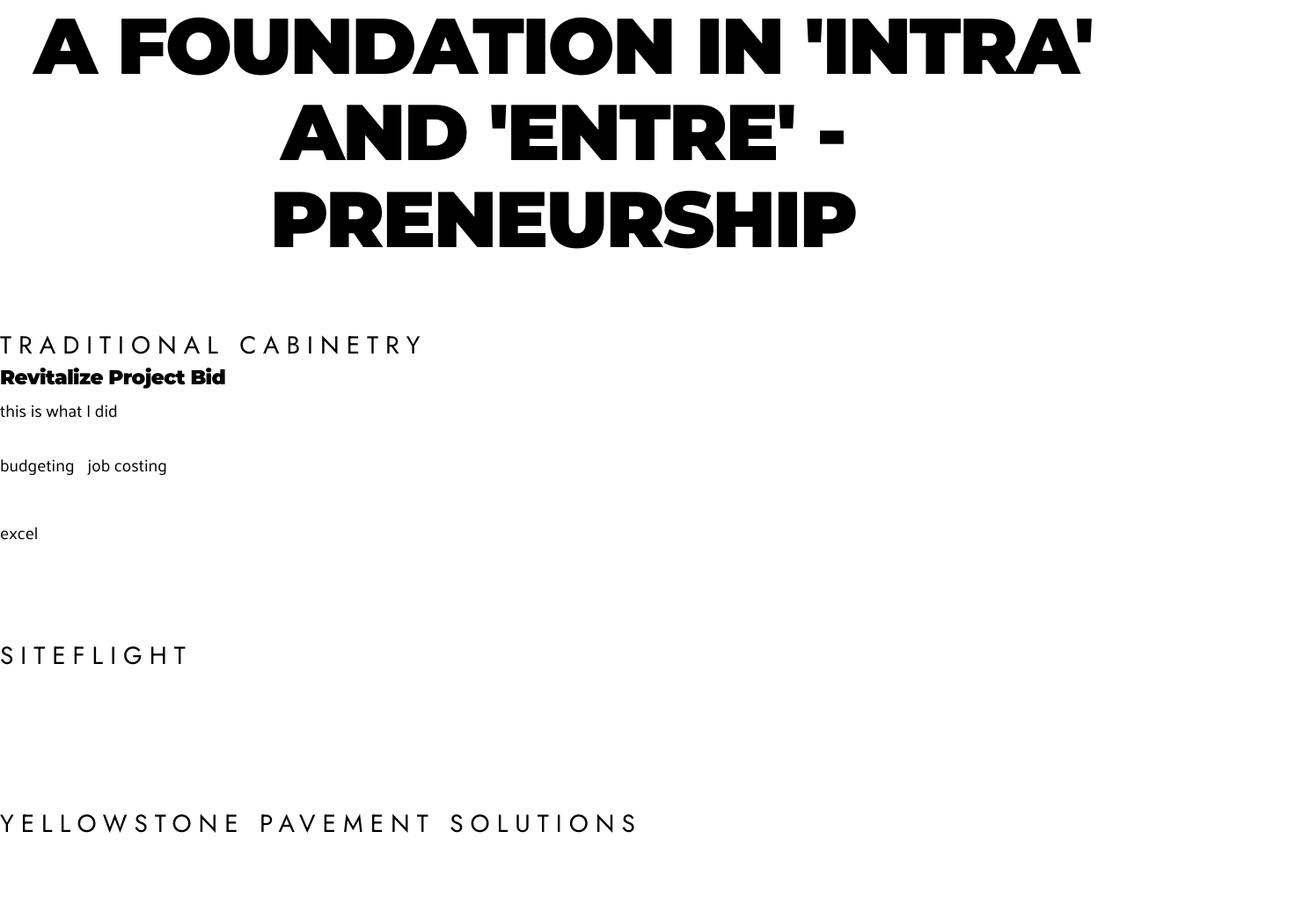
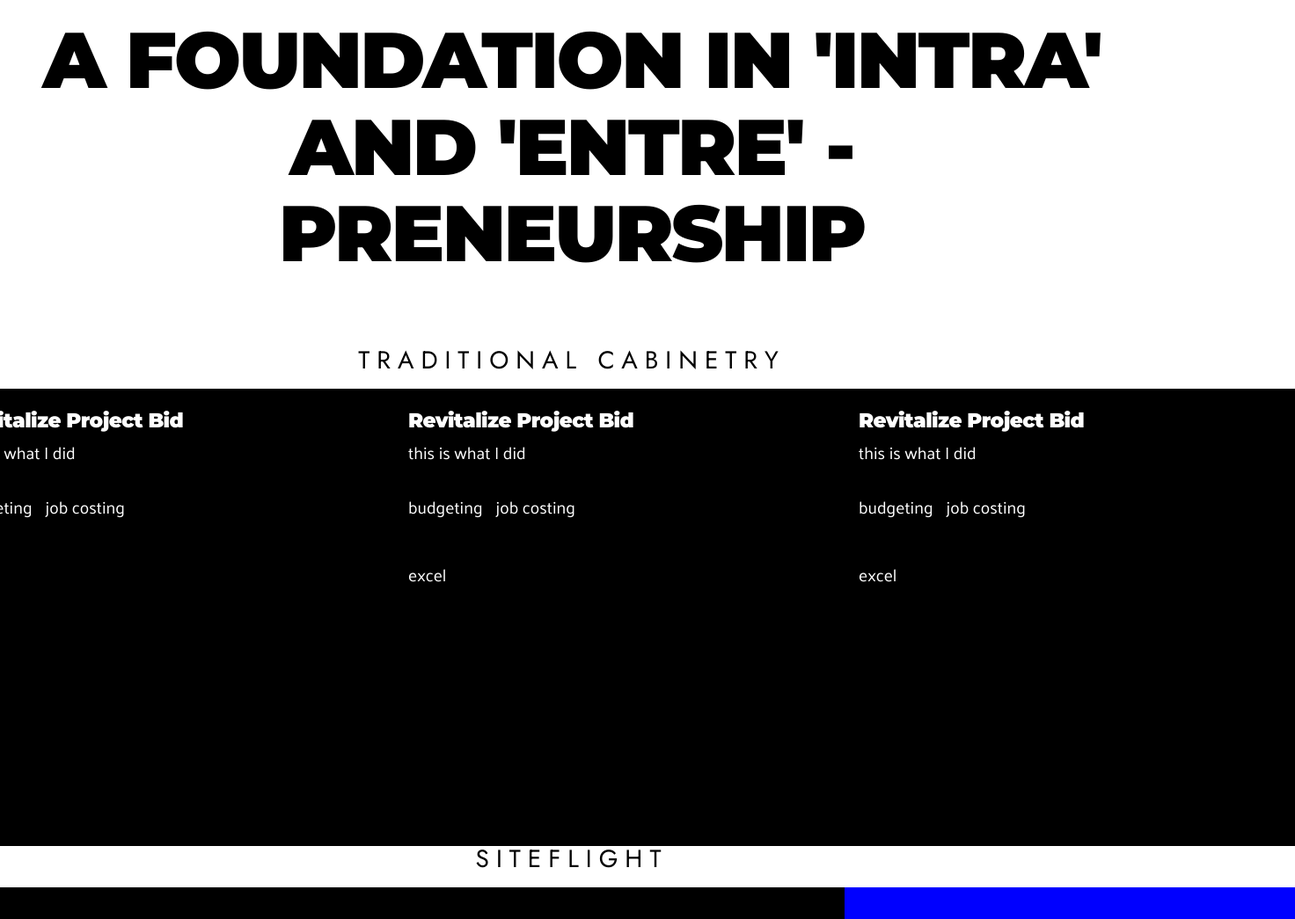
Before and after one commit to gervy28/nate-portfolio-2022, a Gatsby site: page / in a window 1280 px wide. Shown: the part 2355-3400 px from the top of the page at 88% size, 1472 px wide, since content can reach past the window. Built offline with nearby package versions, Linux system fonts and the light colour scheme; Gatsby itself is replaced by a stand-in of ours; a web font is replaced by a local one.

Commit message:
feature graphql query to portfolio

```diff
--- a/content/resume/structured-resume.json
+++ b/content/resume/structured-resume.json
@@ -13,18 +13,33 @@
       "highlights": [
         {
           "projectName":"Revitalize Project Bid",
-          "image":"../images/portfolio-images/excel-revised-bid.jpg",
+          "image":"../images/excel-revised-bid.jpg",
           "description":"this is what I did",
           "skills":[ "budgeting", "job costing"],
           "tools":["excel"]
         },
         {
-          "projectName":"",
-          "image":"",
-          "description":"",
-          "skills":[],
-          "tools":[]
+          "projectName":"Revitalize Project Bid",
+          "image":"../images/excel-revised-bid.jpg",
+          "description":"this is what I did",
+          "skills":[ "budgeting", "job costing"],
+          "tools":["excel"]
+        },
+        {
+          "projectName":"Revitalize Project Bid",
+          "image":"../images/excel-revised-bid.jpg",
+          "description":"this is what I did",
+          "skills":[ "budgeting", "job costing"],
+          "tools":["excel"]
+        },
+        {
+          "projectName":"Revitalize Project Bid",
+          "image":"../images/excel-revised-bid.jpg",
+          "description":"this is what I did",
+          "skills":[ "budgeting", "job costing"],
+          "tools":["excel"]
         }
+
       ],
       "reference": [
         {
--- a/src/components/visual-portfolio.js
+++ b/src/components/visual-portfolio.js
@@ -9,37 +9,57 @@
  import * as visualPortfolioStyles from "./visual-portfolio.module.css"
  import JSONData from "../../content/resume/structured-resume.json"
  import { GatsbyImage, getImage } from "gatsby-plugin-image"
- import { StaticQuery, graphql } from "gatsby"
+ import { useStaticQuery, graphql } from "gatsby"
 
 
  const VisualPortfolio = () => {
-  const jobs = JSONData['work'];
-  // const data = useStaticQuery(graphql`
-  //   query ResumeQuery {
-  //     site {
-  //       siteMetadata {
-  //         resume {
-  //           technology_skills,
-  //           knowledge_domains,
-  //           tools,
-  //           soft_skills
-  //         }
-  //       }
-  //     }
-  //   }
-  // `)
+  // const jobs = JSONData['work'];
+  const data = useStaticQuery(graphql`
+    query Resume {
+      resumeJson {
+        work {
+          company
+          description
+          endDate
+          startDate
+          logo
+          position
+          name
+          location
+          summary
+          url
+          website
+          reference {
+            review
+            reviewer
+          }
+          highlights {
+            description
+            image
+            projectName
+            skills
+            tools
+          }
+        }
+      }
+    }
+  `)
+
+  const testImage = data.resumeJson.work[0].highlights[0].image
+  const myImage = getImage(testImage);
+
 
    return (
     <section className={visualPortfolioStyles.portfolio_section_container}>
       <h2 className="title_large">A FOUNDATION IN 'INTRA' AND 'ENTRE' - PRENEURSHIP</h2>
-        {jobs.map(entry => {
+        {data.resumeJson.work.map(entry => {
           return (
             <div>
               <h3 className="title_stretched">{entry["name"]}</h3>
               <div className={visualPortfolioStyles.portfolio_items_wrapper}>
                 {entry['highlights'].map(highlight => {
                   return (
-                    <div >
+                    <div className={visualPortfolioStyles.portfolio_item}>
                       <h4>{highlight.projectName}</h4>
                       <p>{highlight.description}</p>
                       <ul>
--- a/src/components/visual-portfolio.module.css
+++ b/src/components/visual-portfolio.module.css
@@ -2,6 +2,25 @@
   text-align: center;
 }
 
+.portfolio_section_container > div h3{
+  text-align: center;
+  margin-bottom: 1rem;
+}
+
 .portfolio_items_wrapper {
+  overflow-x: scroll;
+  /* overflow-y: hidden; */
+  white-space: nowrap;
+  background-color: blue;
+  width: 120vw;
+  margin-left: -5vw;
+}
 
+.portfolio_item {
+  display: inline-block;
+  background-color: black;
+  padding: 1rem;
+  color: white;
+  width: 40vw;
+  height: 65vh;
 }
```
